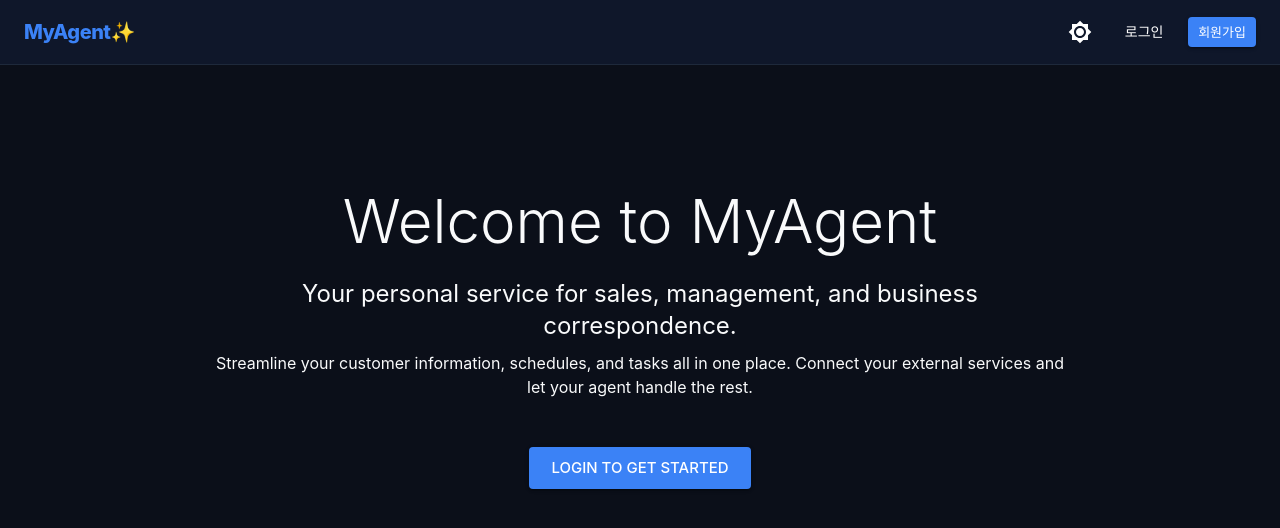
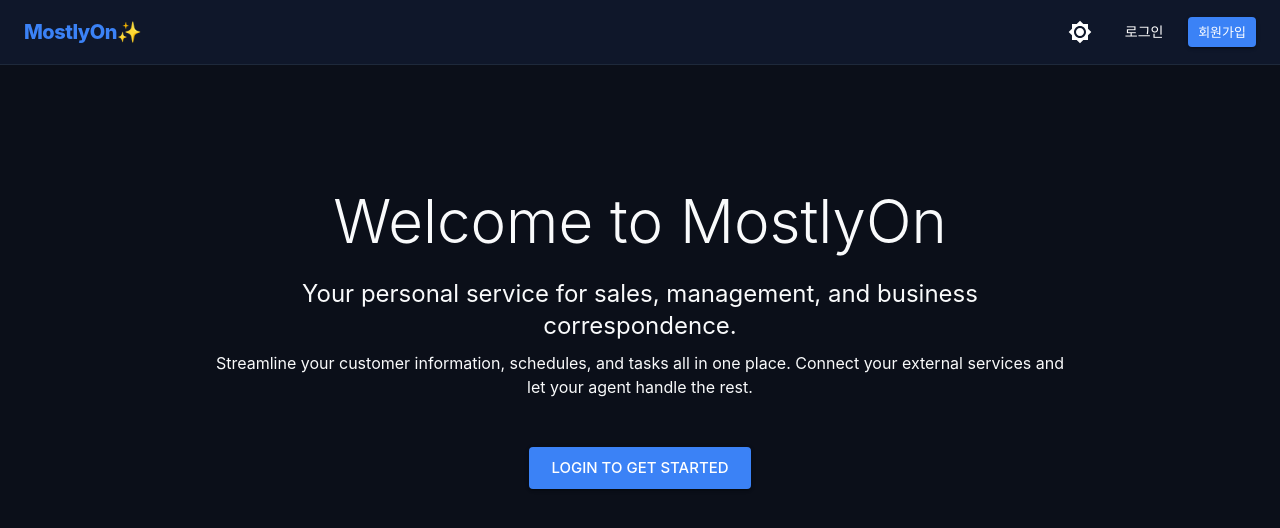
Before and after one commit to Jeffahn0903/myagent, a Next.js app: page / in a window 1280 px wide. Shown: the top 528 px of the page. Built offline with nearby package versions, Linux system fonts and the light colour scheme.

Commit message:
refactor: rename application branding from MyAgent to MostlyOn

```diff
--- a/package.json
+++ b/package.json
@@ -1,5 +1,5 @@
 {
-  "name": "myagent",
+  "name": "mostlyon",
   "version": "0.1.0",
   "private": true,
   "scripts": {
--- a/src/app/api/ai/assistant/route.ts
+++ b/src/app/api/ai/assistant/route.ts
@@ -180,7 +180,7 @@
       .join('\n');
 
     const systemInstruction = `
-You are Gemini AI Workspace Assistant for MyAgent.
+You are Gemini AI Workspace Assistant for MostlyOn.
 Current Date: ${todayStr} (${nowIso}).
 User Name: ${user?.name || '사용자'}.
 User Email: ${user?.email || '알수없음'}.
--- a/src/app/api/meetings/[id]/finalize/route.ts
+++ b/src/app/api/meetings/[id]/finalize/route.ts
@@ -143,7 +143,7 @@
         data: {
           meetingRoomId: id,
           senderName: 'Gemini AI 회의 기록관',
-          senderEmail: 'ai-agent@myagent.app',
+          senderEmail: 'ai-agent@mostlyon.app',
           text: systemNotice,
         },
       });
--- a/src/app/api/meetings/[id]/messages/route.ts
+++ b/src/app/api/meetings/[id]/messages/route.ts
@@ -30,7 +30,7 @@
     const userId = getUserIdFromRequest(request);
 
     let senderName = '참석자';
-    let senderEmail = 'guest@myagent.app';
+    let senderEmail = 'guest@mostlyon.app';
 
     if (userId) {
       const user = await prisma.user.findUnique({ where: { id: userId } });
--- a/src/app/layout.tsx
+++ b/src/app/layout.tsx
@@ -6,8 +6,8 @@
 import MainLayout from '@/components/MainLayout';
 
 export const metadata: Metadata = {
-  title: 'MyAgent',
-  description: 'Sales & Business Management Service',
+  title: 'MostlyOn | AI 스마트 워크스페이스',
+  description: 'MostlyOn - AI 기반 비즈니스, 회의실, 예산 및 자금 현금흐름 통합 관리 서비스',
 };
 
 export default function RootLayout({
--- a/src/app/meetings/[id]/page.tsx
+++ b/src/app/meetings/[id]/page.tsx
@@ -176,8 +176,8 @@
 
   useEffect(() => {
     // Load saved guest info from localStorage
-    const savedName = localStorage.getItem('myagent_guest_name');
-    const savedEmail = localStorage.getItem('myagent_guest_email') || queryEmail;
+    const savedName = localStorage.getItem('mostlyon_guest_name');
+    const savedEmail = localStorage.getItem('mostlyon_guest_email') || queryEmail;
     if (savedName) setGuestName(savedName);
     if (savedEmail) setGuestEmail(savedEmail);
   }, [queryEmail]);
@@ -223,8 +223,8 @@
       setError('이름과 이메일을 모두 입력해 주세요.');
       return;
     }
-    localStorage.setItem('myagent_guest_name', guestName.trim());
-    localStorage.setItem('myagent_guest_email', guestEmail.trim());
+    localStorage.setItem('mostlyon_guest_name', guestName.trim());
+    localStorage.setItem('mostlyon_guest_email', guestEmail.trim());
     setGuestJoined(true);
     setOpenGuestModal(false);
     fetchRoomDetails();
--- a/src/app/page.tsx
+++ b/src/app/page.tsx
@@ -22,7 +22,7 @@
         }}
       >
         <Typography variant="h2" component="h1" gutterBottom>
-          Welcome to MyAgent
+          Welcome to MostlyOn
         </Typography>
         <Typography variant="h5" color="text.secondary" gutterBottom>
           Your personal service for sales, management, and business correspondence.
--- a/src/components/GeminiDrawer.tsx
+++ b/src/components/GeminiDrawer.tsx
@@ -227,7 +227,7 @@
               Gemini AI Assistant
             </Typography>
             <Typography variant="caption" color="text.secondary" sx={{ display: 'block' }}>
-              MyAgent 스마트 워크스페이스 비서
+              MostlyOn 스마트 워크스페이스 비서
             </Typography>
           </Box>
         </Stack>
--- a/src/components/MainLayout.tsx
+++ b/src/components/MainLayout.tsx
@@ -116,7 +116,7 @@
               sx={{ fontWeight: 800, letterSpacing: '-0.5px', mr: 1 }}
             >
               <Link href="/dashboard" style={{ textDecoration: 'none', color: '#3b82f6' }}>
-                MyAgent✨
+                MostlyOn✨
               </Link>
             </Typography>
 
```
